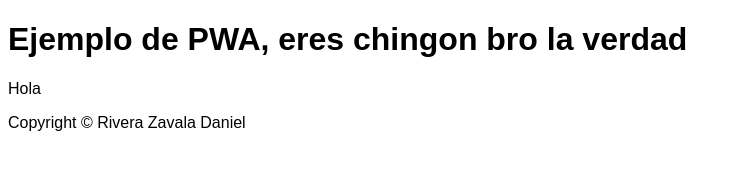
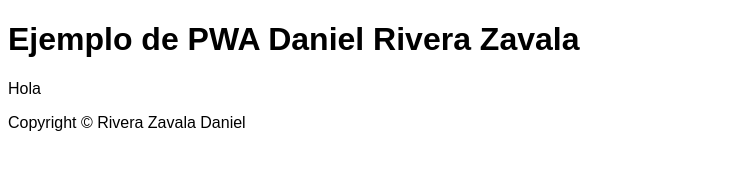
Before and after one commit to DvnielRiveraZavala/DvnielRiveraZavala.github.io, a plain HTML site: page index.html in a window 1280 px wide. Shown: the whole page, without its empty margins (0-741 px from the left). Drawn offline with Linux system fonts and the light colour scheme.

Commit message:
Modifique y edite el index.html

```diff
--- a/index.html
+++ b/index.html
@@ -27,7 +27,7 @@
     <script type="module" src="cmp/mi-footer.js"></script>
     <link rel="stylesheet" href="css/estilos.css">
   <body>
-    <h1>Ejemplo de PWA, eres chingon bro la verdad</h1>
+    <h1>Ejemplo de PWA Daniel Rivera Zavala</h1>
     <p>Hola</p>
     <footer>
       <p>
```
